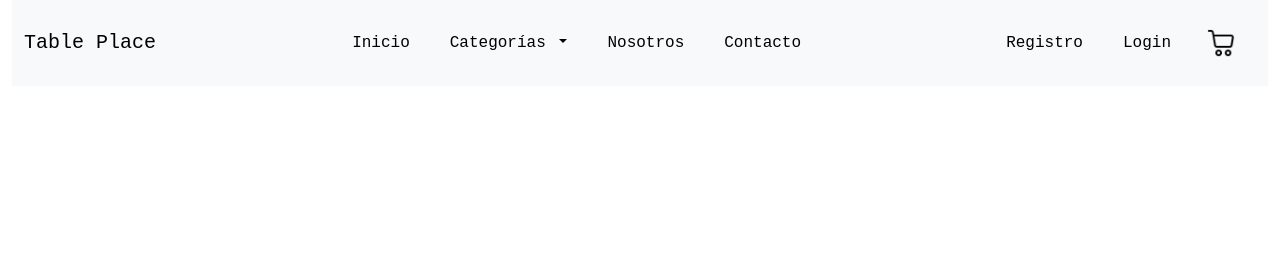
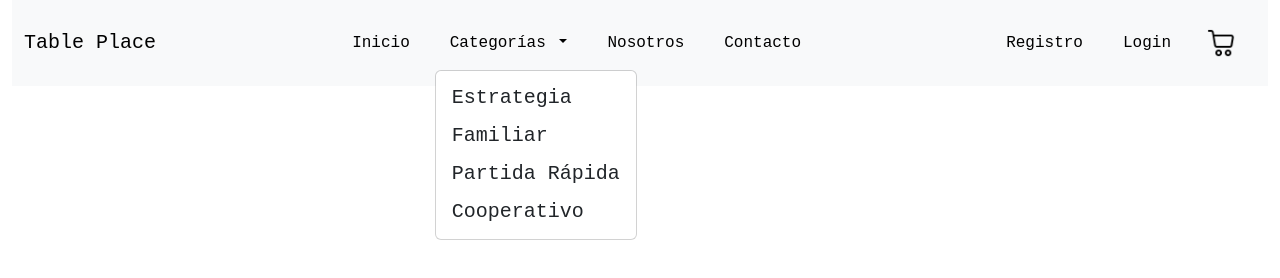
Before and after one commit to franpvp/pyme, a plain HTML site: page template/about.html in a window 1280 px wide. Both pictures are taken after a click on the button "Categorías". Drawn offline with nearby package versions, Linux system fonts and the light colour scheme.

Commit message:
Se añade modificacion de nav a todas las vistas

```diff
--- a/template/about.html
+++ b/template/about.html
@@ -24,11 +24,11 @@
                             <a class="nav-link dropdown-toggle" href="#" id="navbarDropdown" role="button" data-bs-toggle="dropdown" aria-expanded="false">
                                 Categorías
                             </a>
-                            <ul class="dropdown" aria-labelledby="navbarDropdown">
-                                <li><a href="cat-estrategia.html">Estrategia</a></li>
-                                <li><a href="cat-familiar.html">Familiar</a></li>
-                                <li><a href="cat-partida.html">Partida Rápida</a></li>
-                                <li><a href="cat-cooperativo.html">Cooperativo</a></li>
+                            <ul class="dropdown-menu" aria-labelledby="navbarDropdown">
+                                <li><a class="dropdown-item" href="cat-estrategia.html">Estrategia</a></li>
+                                <li><a class="dropdown-item" href="cat-familiar.html">Familiar</a></li>
+                                <li><a class="dropdown-item" href="cat-partida.html">Partida Rápida</a></li>
+                                <li><a class="dropdown-item" href="cat-cooperativo.html">Cooperativo</a></li>
                             </ul>
                         </li>
                         <li class="nav-item">
```
Also changed, not shown: template/carrito.html (+5 -5 lines), template/cat-cooperativo.html (+5 -5 lines), template/cat-estrategia.html (+5 -5 lines), template/cat-familiar.html (+5 -5 lines), template/cat-partida.html (+5 -5 lines), template/categorias.html (+5 -5 lines), template/contacto.html (+5 -5 lines), template/login.html (+5 -5 lines), template/registro.html (+5 -5 lines).
